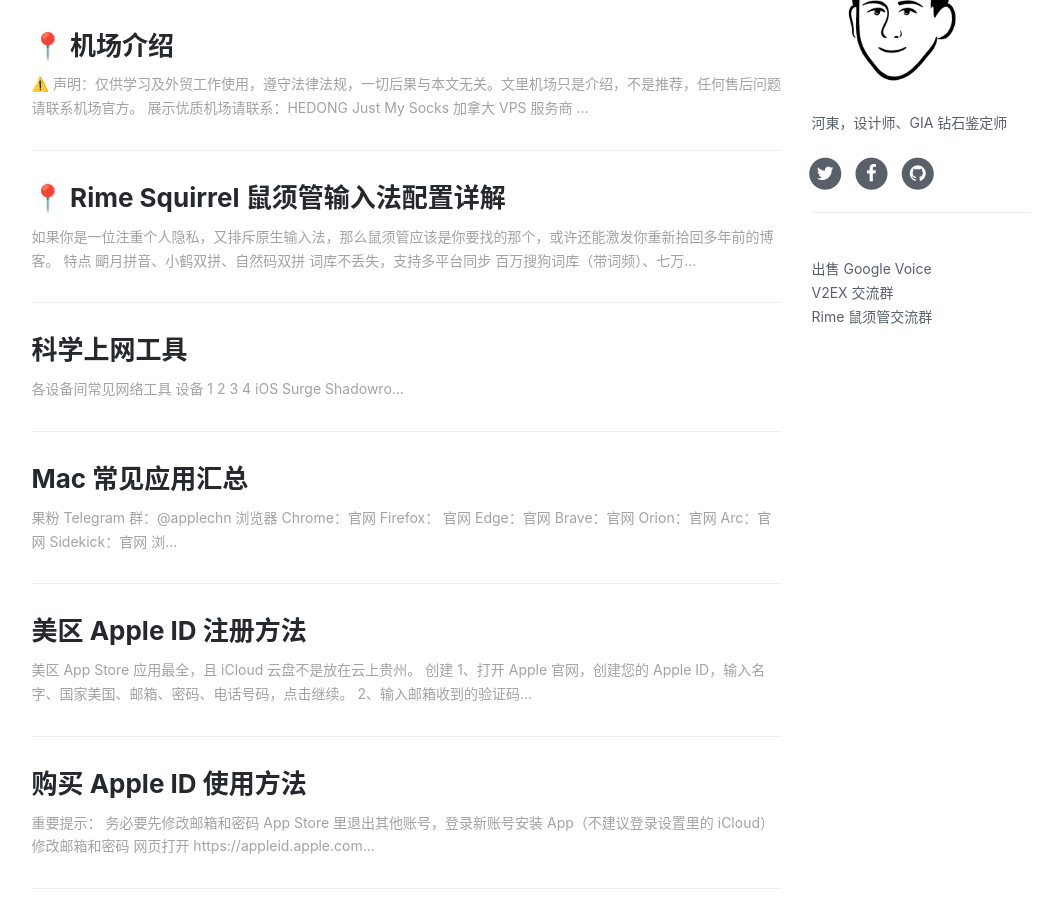
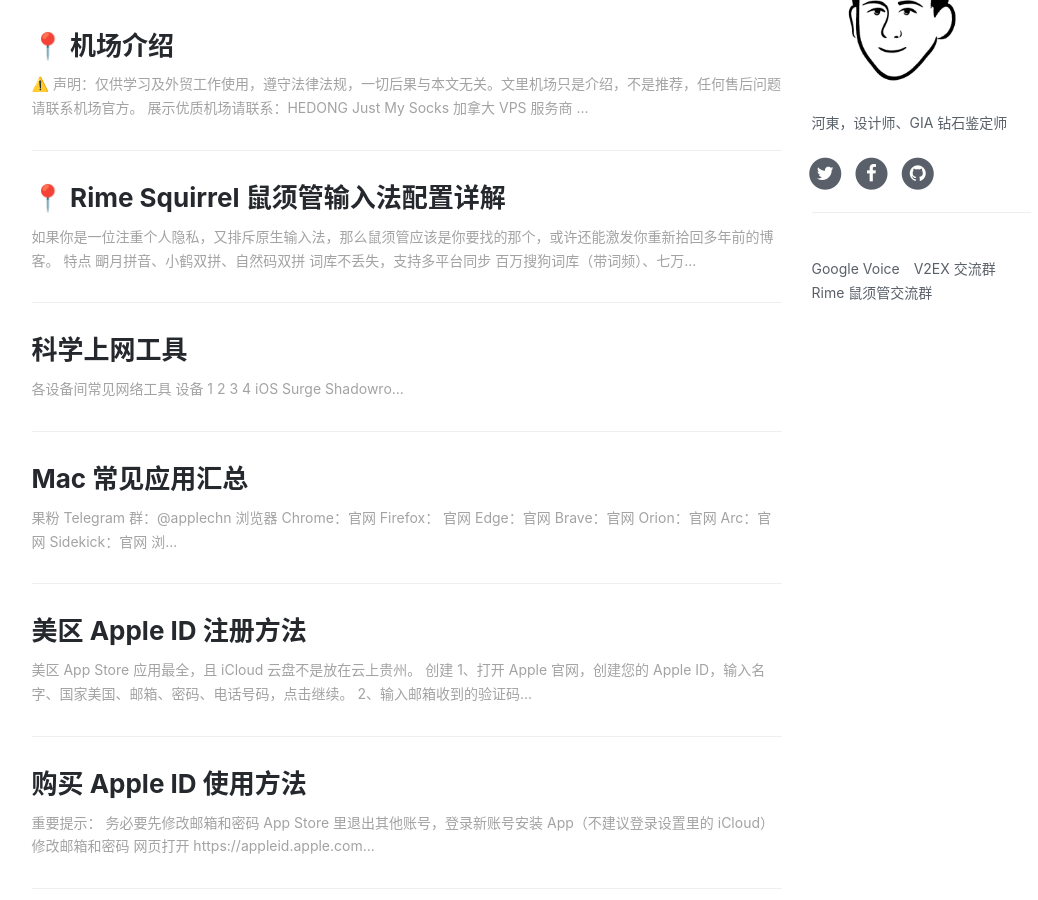
Before and after one commit to ssnhd/ssnhd.github.io, a Jekyll site: the page built from index.html, in a window 1280 px wide and 900 px high, scrolled down 744 px. Shown: the whole window, without its empty margins (136-1174 px from the left). Built offline with Jekyll 4.4.1, drawn with Linux system fonts in a browser that asks for light colours; nearby versions of some CDN libraries; the list of posts is cut into pages by our own code; comment, search, counter and statistics services are not loaded.

Commit message:
Update _config.yml

```diff
--- a/_config.yml
+++ b/_config.yml
@@ -60,7 +60,7 @@
       start_line: 1
 
 # Disqus 评论系统
-disqus_username: ssnhd
+disqus_username:
 
 # Netease settings
 netease_comment: false
@@ -92,7 +92,7 @@
 # Friends 友链
 friends:
   [
-    { title: "出售 Google Voice", href: "https://t.me/hedong/" },
+    { title: "Google Voice", href: "https://t.me/gvstore/" },
     { title: "V2EX 交流群", href: "https://t.me/V2EXPro/" },
     { title: "Rime 鼠须管交流群", href: "https://t.me/rimeim/" },
   ]
```
